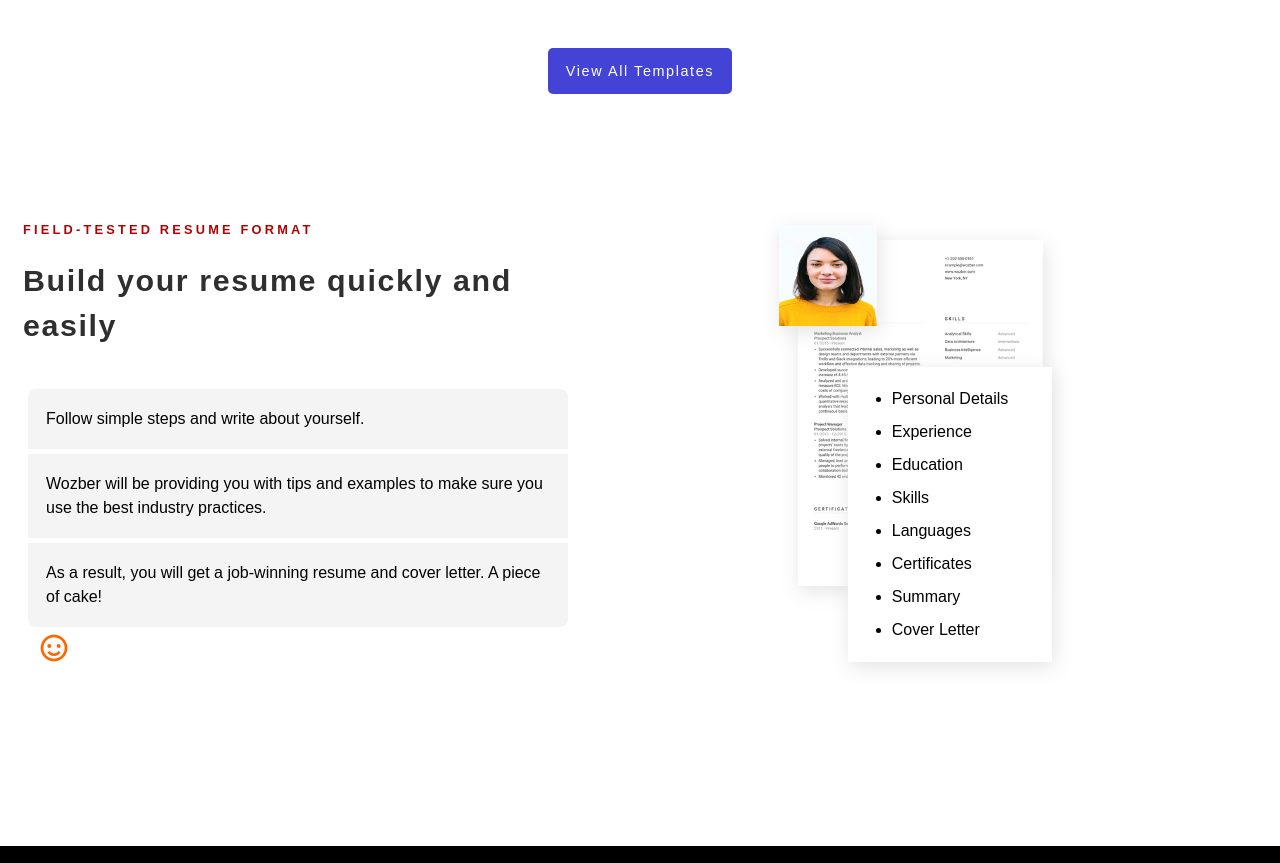
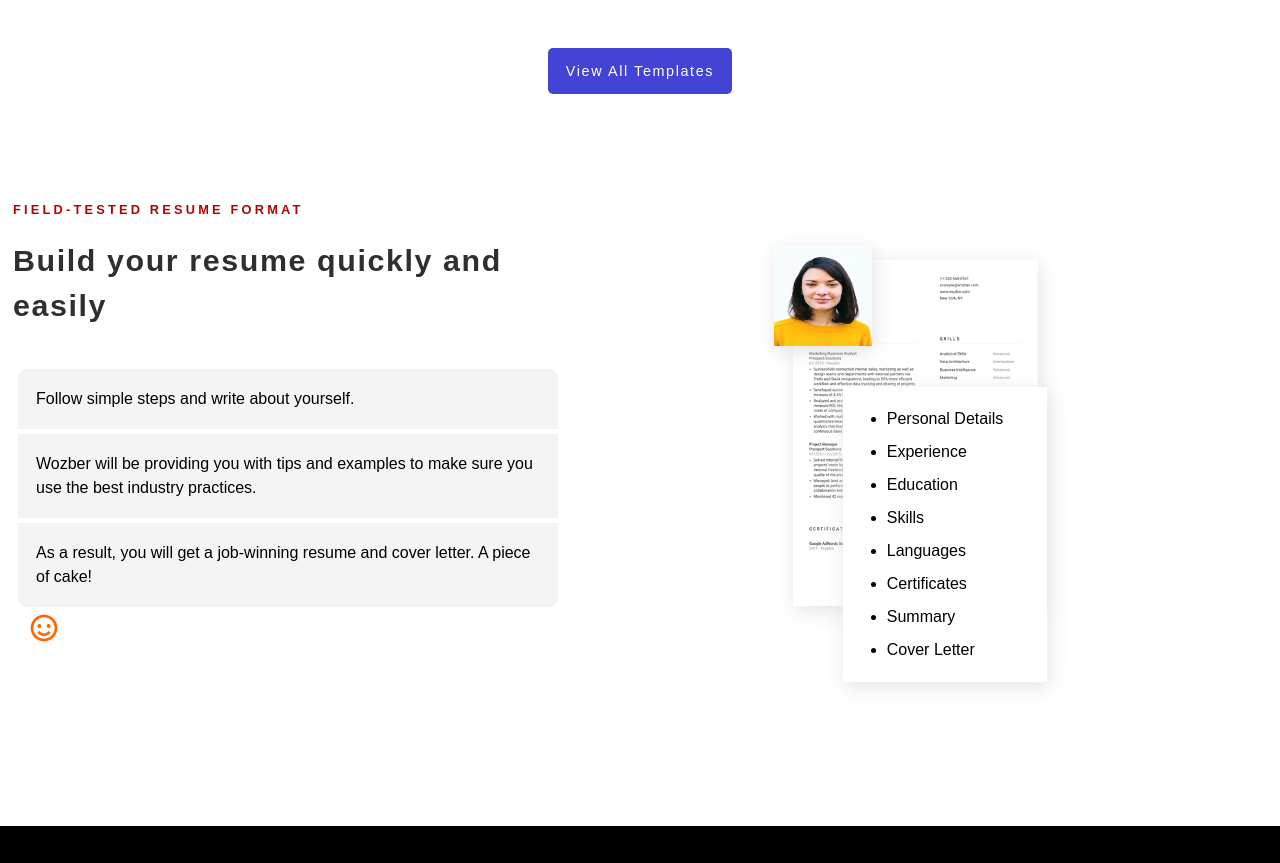
Before and after one commit to Yusufdavid411/wozber, a plain HTML site: page index.html in a window 1280 px wide. Shown: the part 2982-3845 px from the top of the page. Drawn offline with nearby package versions, Linux system fonts and the light colour scheme.

Commit message:
images solved

```diff
--- a/style.css
+++ b/style.css
@@ -464,7 +464,7 @@ html {
 
 .container5 .build1 {
   max-width:550px;
-  margin: 20px 0 0 10px;
+  /* margin: 20px 0 0 10px; */
 }
 
 .container5 .build1 span {
@@ -512,7 +512,7 @@ html {
 }
 
 .container5 .build2 {
-  margin: 100px auto 0;
+  margin: 120px auto 0;
   position: relative;
   z-index: -1;
 }
```
